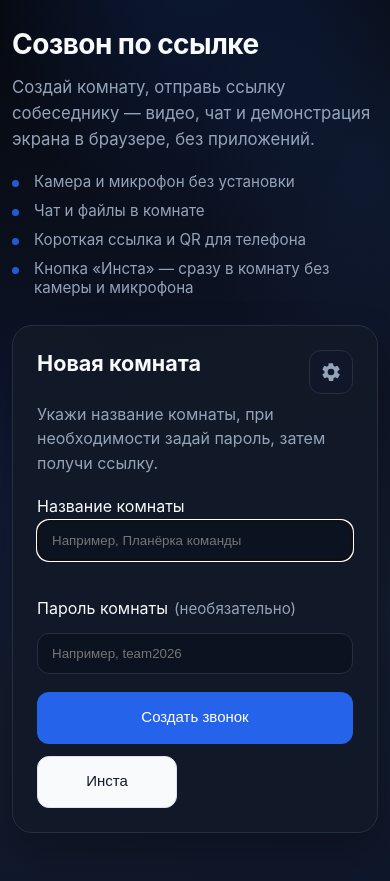
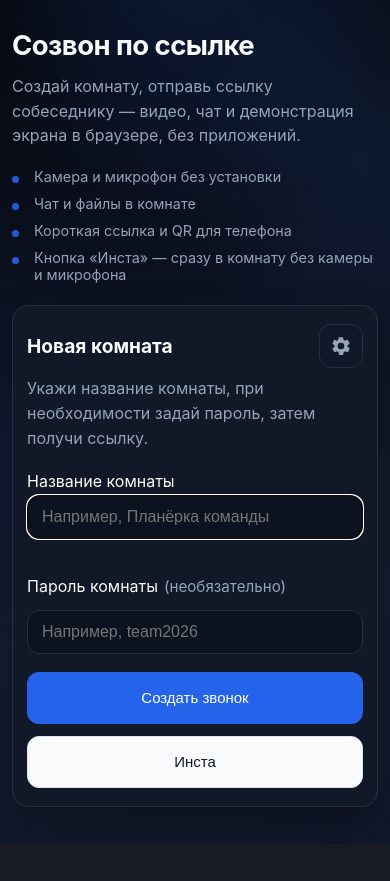
Before and after one commit to Noloquideus/linkra, a FastAPI app: page / in a window 390 px wide. After the commit the page ends 807 px from the top, so only its background shows below. Run offline with FastAPI, Linux system fonts and the light colour scheme.

Commit message:
mobile fix

```diff
--- a/backend/static/style.css
+++ b/backend/static/style.css
@@ -44,6 +44,44 @@ body {
   display: flex;
   flex-direction: column;
   min-height: 100vh;
+}
+
+.toast-stack {
+  position: fixed;
+  top: 16px;
+  right: 16px;
+  z-index: 9999;
+  display: flex;
+  flex-direction: column;
+  align-items: flex-end;
+  gap: 10px;
+  max-width: min(420px, calc(100vw - 32px));
+  pointer-events: none;
+}
+
+.toast {
+  pointer-events: auto;
+  padding: 12px 16px;
+  border-radius: 14px;
+  font-size: 14px;
+  line-height: 1.45;
+  box-shadow: 0 12px 32px rgba(0, 0, 0, 0.35);
+  border: 1px solid var(--line);
+  background: rgba(17, 24, 39, 0.96);
+  color: var(--text);
+  transition: opacity 0.22s ease, transform 0.22s ease;
+}
+
+.toast.info {
+  border-color: rgba(59, 130, 246, 0.35);
+}
+
+.toast.success {
+  border-color: rgba(34, 197, 94, 0.4);
+}
+
+.toast.error {
+  border-color: rgba(239, 68, 68, 0.45);
 }
 
 .container.home-shell {
@@ -1567,3 +1605,215 @@ label span {
 .call-error-actions .btn.secondary:hover {
   background: rgba(37, 99, 235, 0.28);
 }
+
+@media (max-width: 640px) {
+  .call-error-page {
+    padding: max(24px, env(safe-area-inset-top)) max(16px, env(safe-area-inset-right))
+      max(32px, env(safe-area-inset-bottom)) max(16px, env(safe-area-inset-left));
+  }
+
+  .call-error-card {
+    padding: 28px 20px 24px;
+  }
+
+  .call-error-heading {
+    font-size: 22px;
+  }
+
+  .call-error-actions {
+    flex-direction: column;
+  }
+
+  .call-error-actions .btn {
+    width: 100%;
+  }
+
+  html {
+    -webkit-text-size-adjust: 100%;
+  }
+
+  body {
+    overflow-x: hidden;
+    -webkit-tap-highlight-color: transparent;
+  }
+
+  .container,
+  .container.wide,
+  .container.home-shell {
+    padding-left: max(12px, env(safe-area-inset-left, 0px));
+    padding-right: max(12px, env(safe-area-inset-right, 0px));
+  }
+
+  .container.home-shell {
+    padding-top: max(12px, env(safe-area-inset-top, 0px));
+    padding-bottom: max(20px, env(safe-area-inset-bottom, 0px));
+  }
+
+  .home-grid {
+    gap: 22px;
+  }
+
+  .home-hero-title {
+    font-size: clamp(1.35rem, 5vw + 0.5rem, 2rem);
+  }
+
+  .home-hero-lead,
+  .home-features {
+    max-width: none;
+  }
+
+  .card.home-card {
+    padding: 18px 14px;
+    border-radius: 16px;
+  }
+
+  .home-card-header {
+    align-items: center;
+  }
+
+  .home-card-header .home-card-title {
+    font-size: 1.2rem;
+  }
+
+  .home-create-actions {
+    flex-direction: column;
+    align-items: stretch;
+  }
+
+  .home-create-actions .btn {
+    width: 100%;
+    min-height: 48px;
+    justify-content: center;
+  }
+
+  .home-create-actions .insta-btn {
+    flex: 1 1 auto;
+    min-width: 0;
+    max-width: none;
+  }
+
+  .home-settings-menu {
+    max-width: min(300px, calc(100vw - 24px));
+  }
+
+  .result .copy-short-btn,
+  .open-call-btn {
+    width: 100%;
+    box-sizing: border-box;
+    text-align: center;
+    min-height: 48px;
+    display: inline-flex;
+    align-items: center;
+    justify-content: center;
+  }
+
+  #short-invite-link,
+  #invite-link {
+    font-size: 16px;
+  }
+
+  .card {
+    padding: 18px 14px;
+  }
+
+  .join-card {
+    margin-bottom: 14px;
+  }
+
+  .meeting-card {
+    min-height: 0;
+    padding-top: 12px;
+  }
+
+  .chat-card {
+    min-height: 0;
+  }
+
+  .chat-messages {
+    min-height: 140px;
+    max-height: min(48vh, 400px);
+  }
+
+  .prejoin-header {
+    flex-direction: column;
+    align-items: stretch;
+    gap: 10px;
+  }
+
+  .prejoin-layout {
+    gap: 14px;
+  }
+
+  .btn,
+  .icon-btn,
+  .toggle-btn,
+  .home-settings-trigger {
+    touch-action: manipulation;
+  }
+
+  .btn {
+    min-height: 44px;
+  }
+
+  .icon-btn {
+    width: 48px;
+    height: 48px;
+  }
+
+  .meeting-controls .invite-inline-btn {
+    width: 100%;
+    justify-content: center;
+  }
+
+  input[type='text'],
+  input[type='password'],
+  textarea,
+  #chat-input,
+  #display-name,
+  #room-password,
+  #room-title-input,
+  #room-password-input,
+  #invite-link,
+  #short-invite-link {
+    font-size: 16px;
+  }
+
+  .toast-stack {
+    top: max(10px, env(safe-area-inset-top, 0px));
+    right: max(10px, env(safe-area-inset-right, 0px));
+    max-width: calc(100vw - 20px);
+  }
+
+  .toast {
+    font-size: 15px;
+    padding: 12px 14px;
+    word-break: break-word;
+  }
+}
+
+@media (max-width: 480px) {
+  .home-hero-lead {
+    font-size: 1rem;
+  }
+
+  .home-features {
+    font-size: 0.9rem;
+  }
+
+  .meeting-room-name {
+    font-size: 1.15rem;
+  }
+
+  .video-tile {
+    min-height: 280px;
+  }
+
+  .media-slot {
+    min-height: 240px;
+    height: min(52vh, 420px);
+  }
+
+  .meeting-controls {
+    gap: 8px;
+  }
+}
--- a/backend/templates/call.html
+++ b/backend/templates/call.html
@@ -2,7 +2,7 @@
 <html lang="ru">
   <head>
     <meta charset="UTF-8" />
-    <meta name="viewport" content="width=device-width, initial-scale=1.0" />
+    <meta name="viewport" content="width=device-width, initial-scale=1, viewport-fit=cover" />
     <title>{{ room_title }}</title>
     <meta name="description" content="Приглашение в комнату «{{ room_title }}»: видеозвон, чат и демонстрация экрана в браузере." />
     <meta property="og:type" content="website" />
--- a/backend/templates/call_error.html
+++ b/backend/templates/call_error.html
@@ -2,7 +2,7 @@
 <html lang="ru">
   <head>
     <meta charset="UTF-8" />
-    <meta name="viewport" content="width=device-width, initial-scale=1.0" />
+    <meta name="viewport" content="width=device-width, initial-scale=1, viewport-fit=cover" />
     <title>{{ page_title }}</title>
     <meta name="description" content="{{ message|truncate(200) }}" />
     <meta property="og:type" content="website" />
--- a/backend/templates/index.html
+++ b/backend/templates/index.html
@@ -2,7 +2,7 @@
 <html lang="ru">
   <head>
     <meta charset="UTF-8" />
-    <meta name="viewport" content="width=device-width, initial-scale=1.0" />
+    <meta name="viewport" content="width=device-width, initial-scale=1, viewport-fit=cover" />
     <title>Созвон по ссылке</title>
     <meta name="description" content="Создай комнату для видеозвонка и пригласи по ссылке: камера, микрофон и чат в браузере, без установки приложения." />
     <meta property="og:type" content="website" />
```
